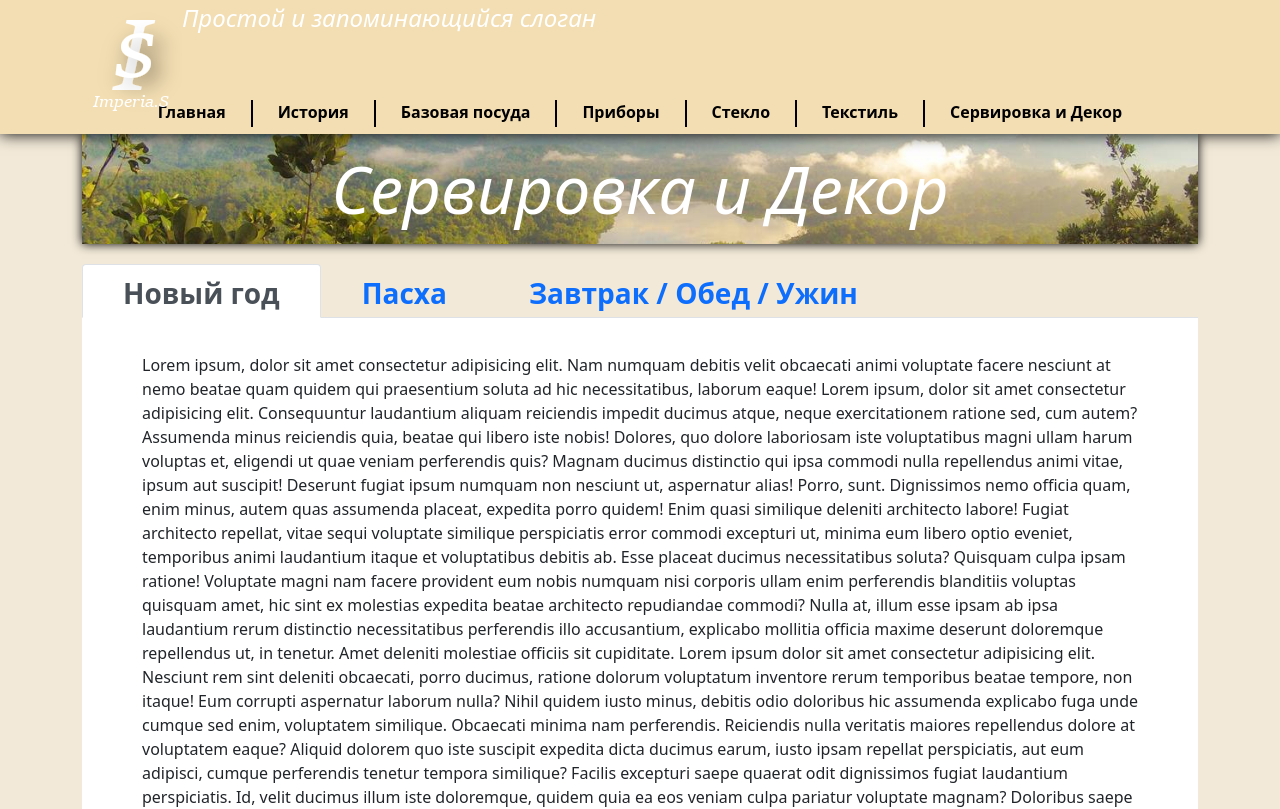
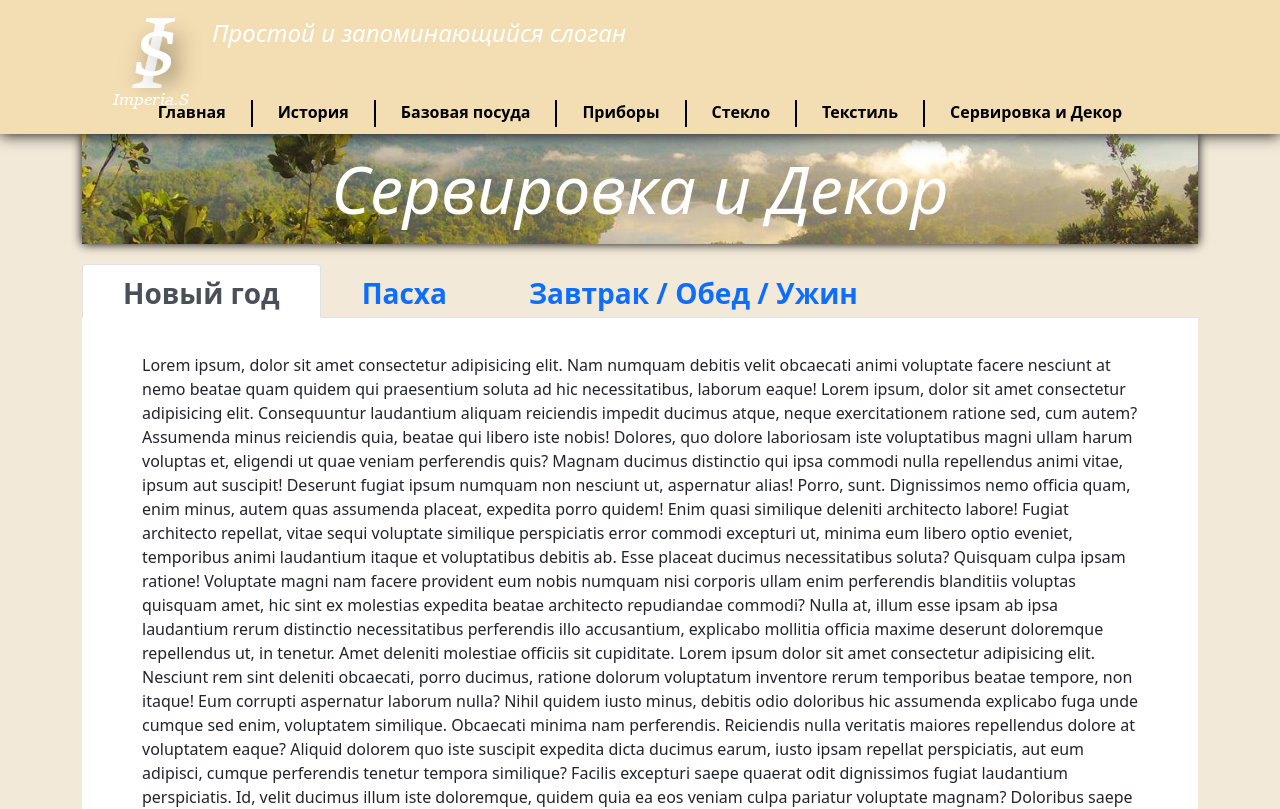
Before and after one commit to andrey-jelobenko/ksesha, a plain HTML site: page serving.html in a window 1280 px wide. Shown: the top 809 px of the page. Drawn offline with Linux system fonts and the light colour scheme.

Commit message:
правка блока логотип-слоган

```diff
--- a/assets/css/main.scss
+++ b/assets/css/main.scss
@@ -12,16 +12,22 @@ header {
   z-index: 99;
 }
 
+.logo-block {
+  display: flex;
+}
 .logo {
-  float: left;
   position: relative;
-  top: 12px;
+  top: 10px;
+  left: 20px;
 }
 
 .slogan {
   font-size: 24px;
   color: white;
   font-style: italic;
+  position: relative;
+  left: 30px;
+  top: 15px;
 }
 
 .navigation {
--- a/serving.html
+++ b/serving.html
@@ -12,7 +12,7 @@
   </head>
   <body>
     <header class="container-fluid">
-      <section class="container">
+      <section class="container logo-block">
         <a href="./"
           ><img
             class="logo"
```
Also changed, not shown: assets/css/main.css, 1 other file.
